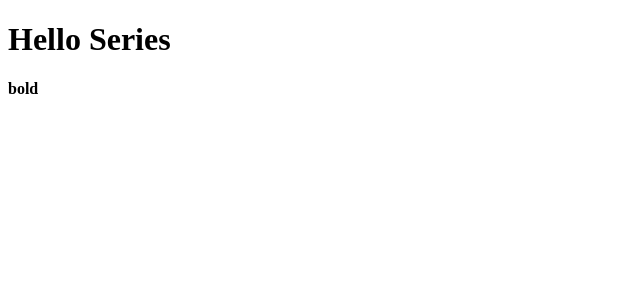
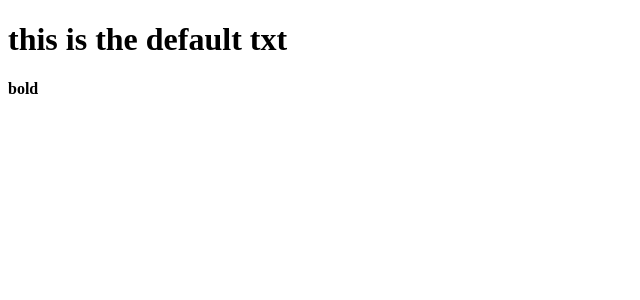
Before and after one commit to Marek294/react-fundamentals, a React (Create React App) app: page / in a window 1280 px wide. Shown: the top 300 px of the page, without its empty margins (0-640 px from the left). Built offline with nearby package versions, Linux system fonts and the light colour scheme.

Commit message:
Set Properties on React Components

```diff
--- a/package.json
+++ b/package.json
@@ -3,6 +3,7 @@
   "version": "0.1.0",
   "private": true,
   "dependencies": {
+    "prop-types": "^15.6.1",
     "react": "^16.3.2",
     "react-dom": "^16.3.2",
     "react-scripts": "1.1.4"
--- a/src/App.js
+++ b/src/App.js
@@ -1,14 +1,26 @@
 import React, { Component } from 'react';
+import PropTypes from 'prop-types';
 
 class App extends Component {
   render() {
+    const { txt } = this.props;
+
     return (
       <div>
-        <h1>Hello Series</h1>
+        <h1>{txt}</h1>
         <b>bold</b>
       </div>
     );
   }
 }
 
+App.propTypes = {
+  txt: PropTypes.string,
+  cat: PropTypes.number.isRequired
+}
+
+App.defaultProps = {
+  txt: "this is the default txt"
+}
+
 export default App;
--- a/src/index.js
+++ b/src/index.js
@@ -3,5 +3,5 @@
 import App from './App';
 import registerServiceWorker from './registerServiceWorker';
 
-ReactDOM.render(<App />, document.getElementById('root'));
+ReactDOM.render(<App cat={5} />, document.getElementById('root'));
 registerServiceWorker();
```
